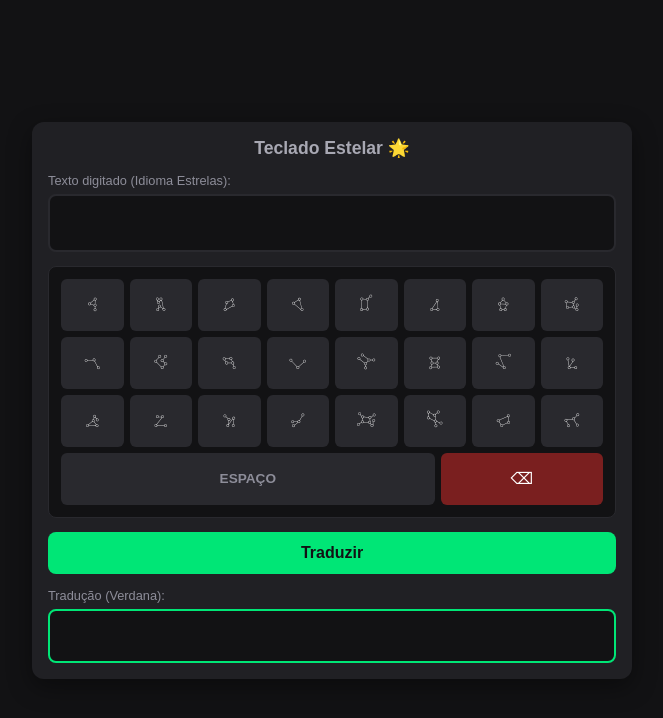
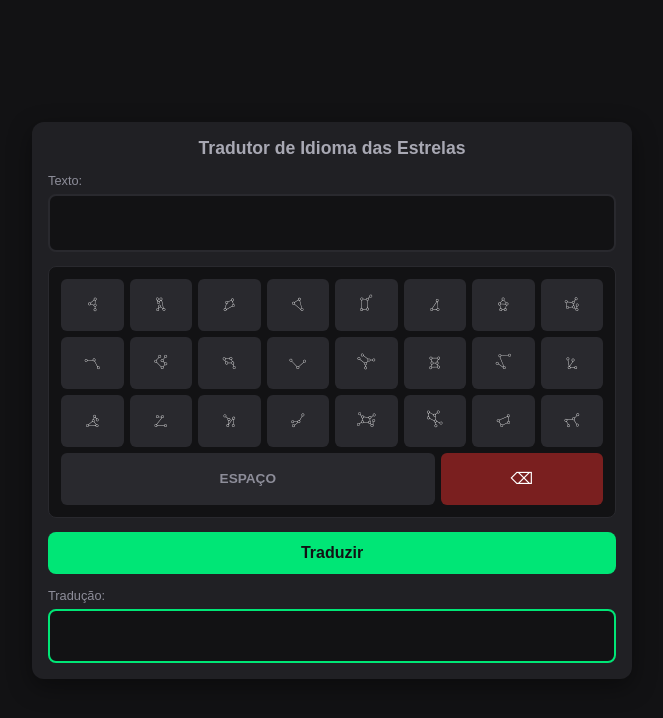
Before and after one commit to ninguem-00110101/tradutor..., a plain HTML site: page index.html in a window 1280 px wide. Shown: the whole page, without its empty margins (308-971 px from the left). Drawn offline with Linux system fonts and the light colour scheme.

Commit message:
Update headings and labels in index.html

```diff
--- a/index.html
+++ b/index.html
@@ -168,9 +168,9 @@
 <body>
 
   <div class="container">
-    <h1>Teclado Estelar 🌟</h1>
+    <h1>Tradutor de Idioma das Estrelas</h1>
 
-    <span class="label-text">Texto digitado (Idioma Estrelas):</span>
+    <span class="label-text">Texto:</span>
     <div id="display" class="display-box"></div>
 
     <!-- Teclado com a ordem exata das letras solicitadas -->
@@ -208,7 +208,7 @@
 
     <button class="btn-translate" onclick="traduzir()">Traduzir</button>
 
-    <span class="label-text">Tradução (Verdana):</span>
+    <span class="label-text">Tradução:</span>
     <div id="resultado" class="translated-box"></div>
   </div>
 
```
